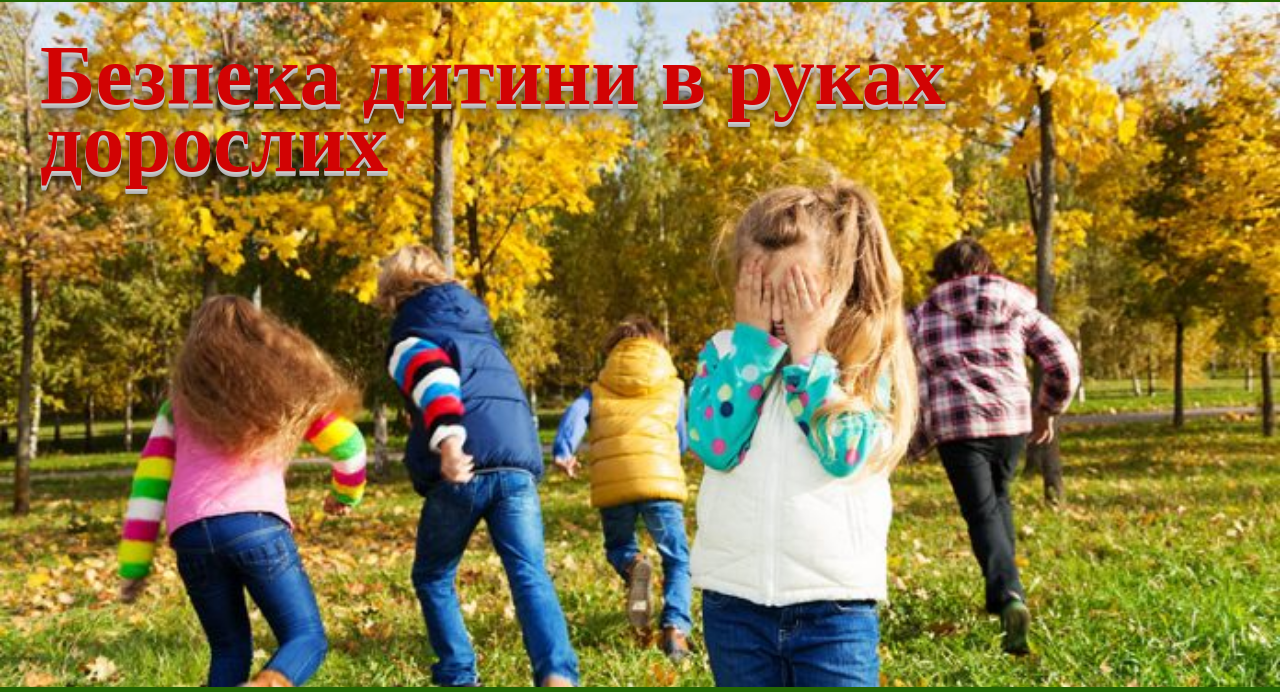
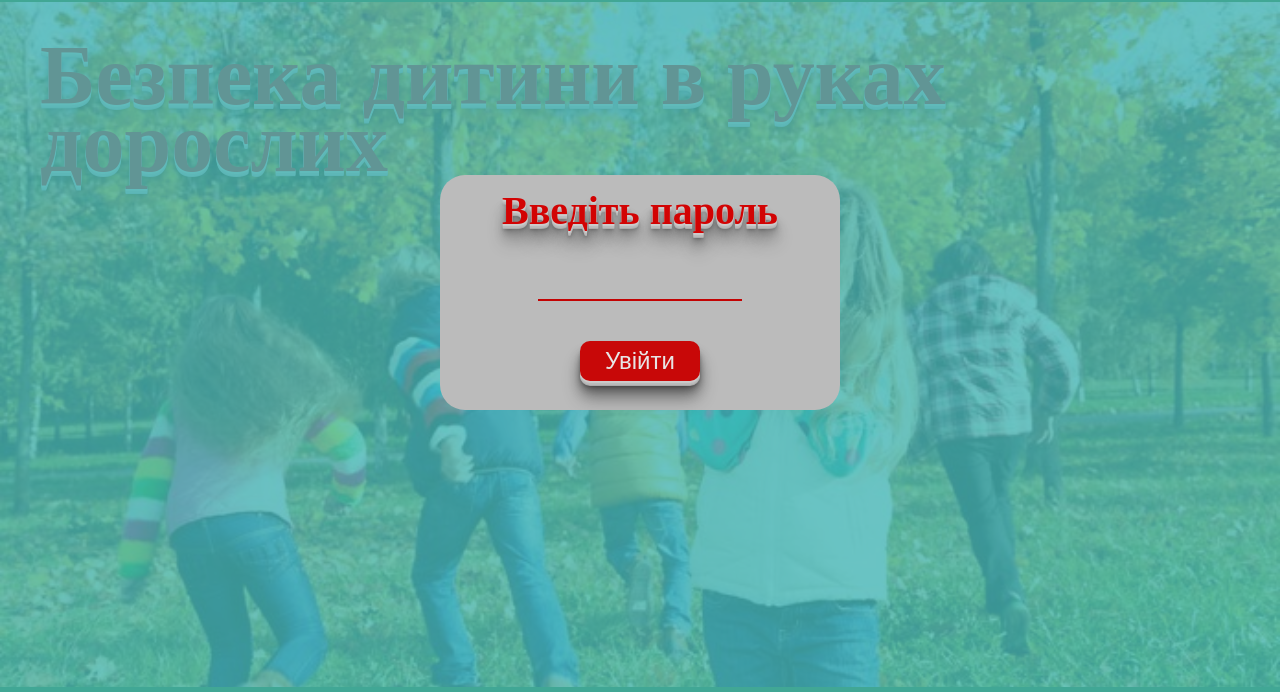
Before and after one commit to VIKTORIYA-S/safety, a plain HTML site: page index.html in a window 1280 px wide. Shown: the part 108-800 px from the top of the page. Drawn offline with Linux system fonts and the light colour scheme.

Commit message:
add content

```diff
--- a/index.html
+++ b/index.html
@@ -47,8 +47,8 @@
     </div>
         <div class="modal">
             <div class="modal__block">
-                <h2>Введіть пароль</h2>
-                <input class="input" type="number" id="input">
+                <h2 class="modal__title">Введіть пароль</h2>
+                <input class="input" type="number" id="input"><br>
                 <button type="button" id="button">Увійти</button>
             </div>
         </div>
--- a/style.css
+++ b/style.css
@@ -99,7 +99,8 @@ body {
     margin-bottom: 60px;
 }
 
-.hero__title {
+.hero__title,
+.modal__title {
     font-size: 84px;
     font-weight: 700;
     line-height: 0.8;
@@ -168,19 +169,58 @@ body {
     width: 100vw;
     height: 100vh;
     background-color: rgba(72, 183, 183, 0.813);
-    display: none;
+    display: flex;
+    /* display: none; */
     align-items: center;
     justify-content: center;
+}
+
+.modal__block {
+    width: 400px;
+    height: 235px;
+    background: #bbb;
+    border-radius: 25px;
+    text-align: center;
+}
+
+.modal__title {
+    font-size: 40px;
+    padding-top: 20px;
+    margin-left: 0;
+    margin-bottom: 40px;
+}
+
+.input {
+    width: 200px;
+    height: 30px;
+    background-color: inherit;
+    border: none;
+    border-bottom: 2px solid #c30303;
+    outline: none;
+    margin-bottom: 40px;
+}
+
+#button {
+    width: 120px;
+    height: 40px;
+    background-color: #c80808;
+    color: #e7e5e5;
+    font-size: 24px;
+    outline: none;
+    border: none;
+    border-radius: 10px;
+    box-shadow:
+        0px 1px 0px #ccc,
+        0px 2px 0px #c9c9c9,
+        0px 3px 0px #bbb,
+        0px 4px 0px #b9b9b9,
+        0px 5px 0px #aaa,
+        0px 6px 3px rgba(0,0,0,0.2),
+        0px 8px 6px rgba(0,0,0,0.2),
+        0px 12px 12px rgba(0,0,0,0.25),
+        0px 18px 18px rgba(0,0,0,0.3);
 }
 
 .open {
     display: flex;
 }
-
-.modal__block {
-    width: 400px;
-    height: 200px;
-    background: #bbb;
-    border-radius: 25px;
-    text-align: center;
-}
```
